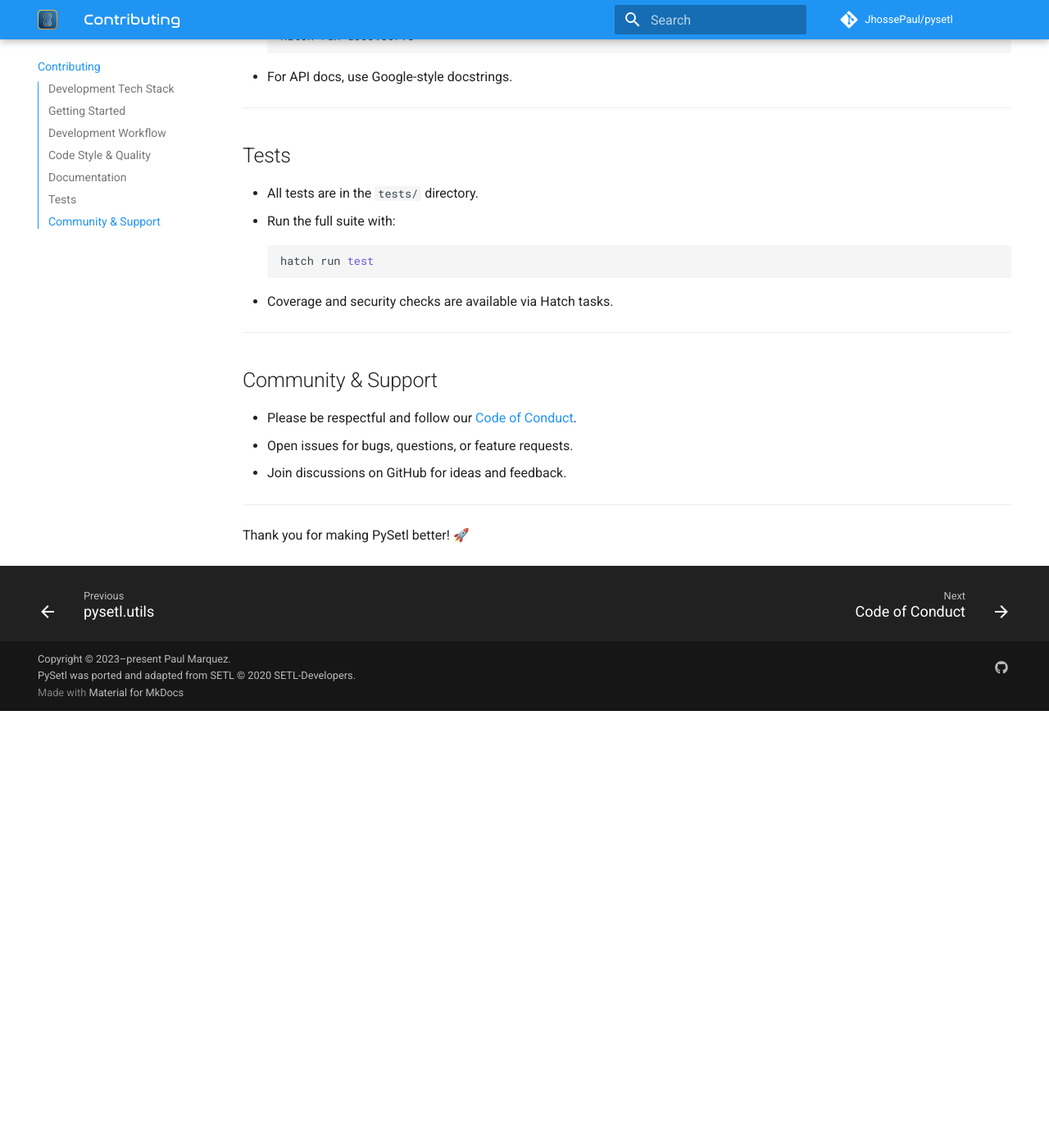
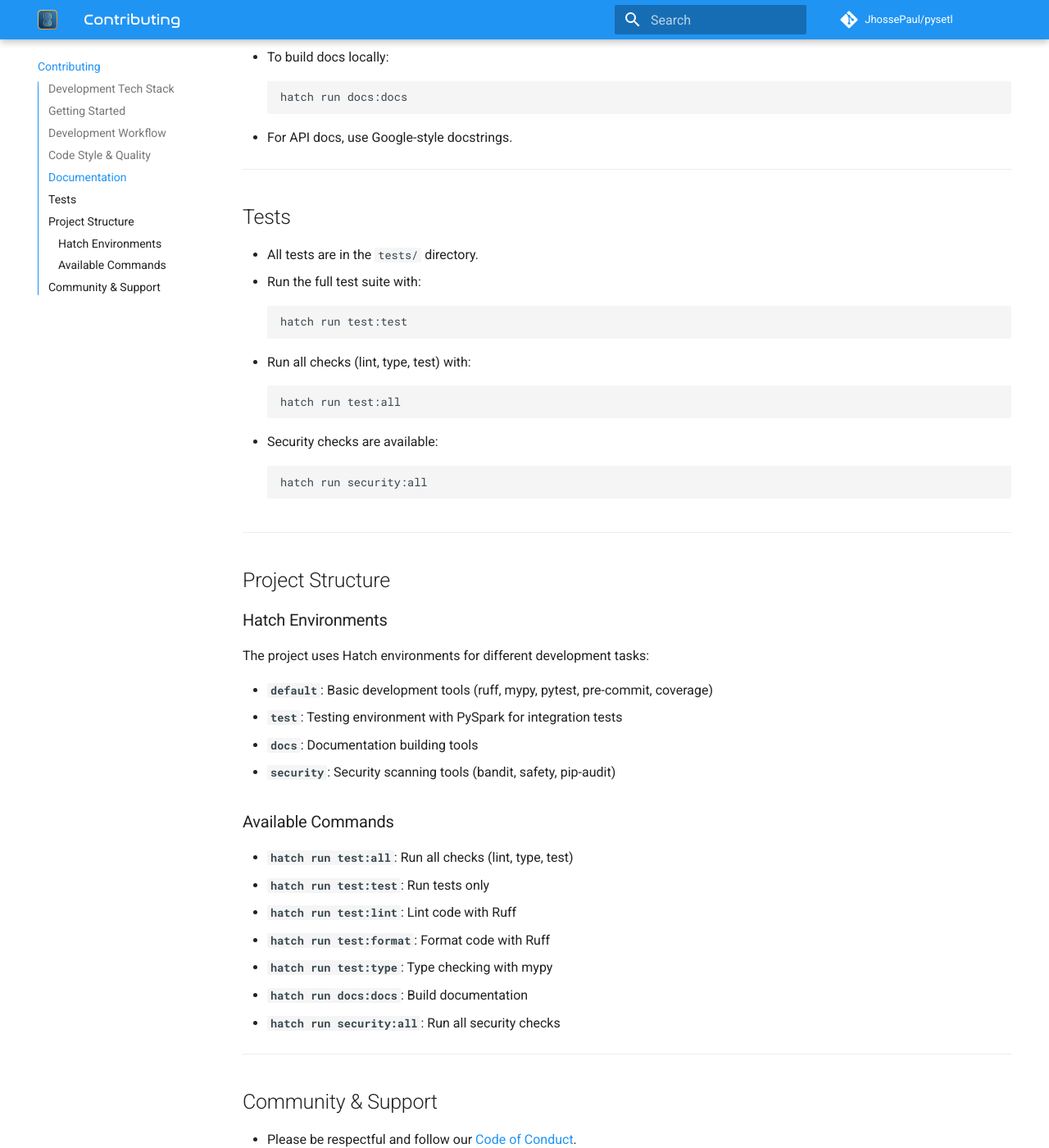
Before and after one commit to JhossePaul/pysetl, an MkDocs documentation site: the page built from docs/contributing.md, in a window 1280 px wide and 1400 px high, scrolled down 2219 px. Shown: the whole window at 82% size. Built offline with MkDocs 1.6.1 and Material for MkDocs 9.7.7, drawn with Linux system fonts in a browser that asks for light colours; comment, search, counter and statistics services are not loaded; before the commit the page ends 3086 px from its top, so only the background shows below that; some of the changed text lies outside the part shown.

Commit message:
Improves hatch environment configuration

````diff
--- a/docs/contributing.md
+++ b/docs/contributing.md
@@ -9,11 +9,12 @@ We welcome contributions of all kinds: bug reports, feature requests, code, docu
 ## Development Tech Stack
 - **Project Management:** [Hatch](https://hatch.pypa.io/) (build, test, envs)
 - **Dependency Management:** [uv](https://github.com/astral-sh/uv) (fast installer, works with pyproject.toml)
-- **Linting:** [Ruff](https://docs.astral.sh/ruff/)
+- **Linting & Formatting:** [Ruff](https://docs.astral.sh/ruff/)
 - **Type Checking:** [mypy](https://mypy-lang.org/)
 - **Pre-commit Hooks:** [pre-commit](https://pre-commit.com/)
-- **Docs:** [MkDocs](https://www.mkdocs.org/) with Material theme and plugins
-- **Tests:** [pytest](https://docs.pytest.org/)
+- **Testing:** [pytest](https://docs.pytest.org/) with coverage
+- **Security:** [bandit](https://bandit.readthedocs.io/), [safety](https://pyup.io/safety/), [pip-audit](https://pypi.org/project/pip-audit/)
+- **Documentation:** [MkDocs](https://www.mkdocs.org/) with Material theme and plugins
 
 ---
 
@@ -45,16 +46,13 @@ We welcome contributions of all kinds: bug reports, feature requests, code, docu
   git checkout -b my-feature
   ```
 - Make your changes and commit with clear messages.
-- Run tests, lint, and type checks locally before pushing:
+- Run all checks locally before pushing:
   ```bash
-  hatch run lint
-  hatch run type
-  hatch run test
+  hatch run test:all
   ```
 - If you update docs, check them locally:
   ```bash
-  hatch run docs:serve
-  # Visit http://localhost:8000
+  hatch run docs:docs
   ```
 - Push your branch and open a Pull Request (PR) on GitHub.
 - Ensure all CI checks pass and respond to review feedback.
@@ -62,13 +60,18 @@ We welcome contributions of all kinds: bug reports, feature requests, code, docu
 ---
 
 ## Code Style & Quality
+
 - Code must pass **Ruff** (PEP8 + best practices):
   ```bash
-  hatch run lint
+  hatch run test:lint
+  ```
+- Code formatting with **Ruff**:
+  ```bash
+  hatch run test:format
   ```
 - Type annotations are required and checked with **mypy**:
   ```bash
-  hatch run type
+  hatch run test:type
   ```
 - All new code should include tests (pytest) and docstrings.
 - Use pre-commit to auto-format and catch issues before commit.
@@ -76,22 +79,54 @@ We welcome contributions of all kinds: bug reports, feature requests, code, docu
 ---
 
 ## Documentation
+
 - User and API docs are in `docs/` (Markdown, MkDocs).
-- To build and preview docs locally:
+- To build docs locally:
   ```bash
-  hatch run docs:serve
+  hatch run docs:docs
   ```
 - For API docs, use Google-style docstrings.
 
 ---
 
 ## Tests
+
 - All tests are in the `tests/` directory.
-- Run the full suite with:
+- Run the full test suite with:
   ```bash
-  hatch run test
+  hatch run test:test
   ```
-- Coverage and security checks are available via Hatch tasks.
+- Run all checks (lint, type, test) with:
+  ```bash
+  hatch run test:all
+  ```
+- Security checks are available:
+  ```bash
+  hatch run security:all
+  ```
+
+---
+
+## Project Structure
+
+### Hatch Environments
+
+The project uses Hatch environments for different development tasks:
+
+- **`default`**: Basic development tools (ruff, mypy, pytest, pre-commit, coverage)
+- **`test`**: Testing environment with PySpark for integration tests
+- **`docs`**: Documentation building tools
+- **`security`**: Security scanning tools (bandit, safety, pip-audit)
+
+### Available Commands
+
+- **`hatch run test:all`**: Run all checks (lint, type, test)
+- **`hatch run test:test`**: Run tests only
+- **`hatch run test:lint`**: Lint code with Ruff
+- **`hatch run test:format`**: Format code with Ruff
+- **`hatch run test:type`**: Type checking with mypy
+- **`hatch run docs:docs`**: Build documentation
+- **`hatch run security:all`**: Run all security checks
 
 ---
 
````
Also changed, not shown: README.md (+40 -9 lines), docs/code-of-conduct.md (+39 -15 lines), pyproject.toml (+23 -49 lines), 1 other file.
